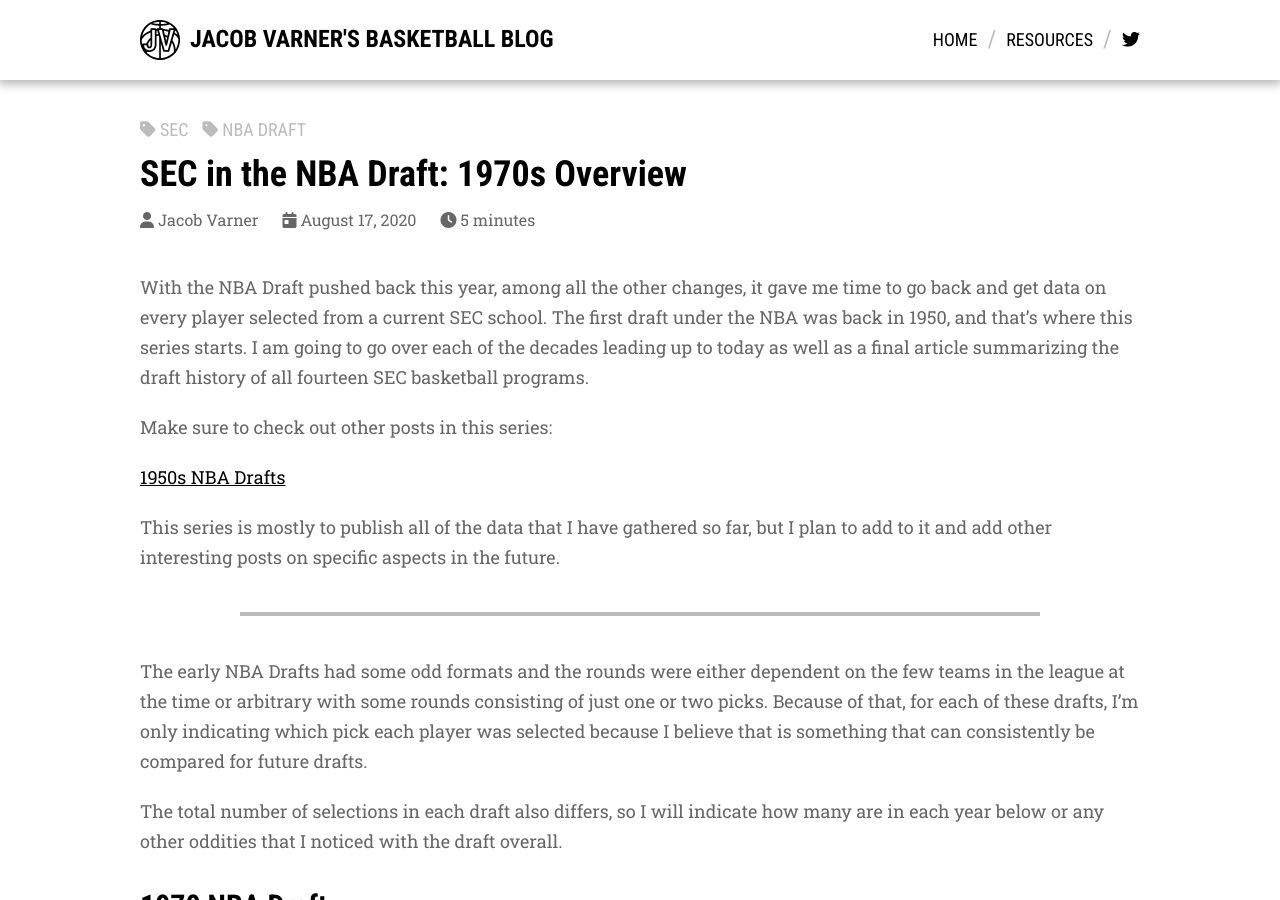
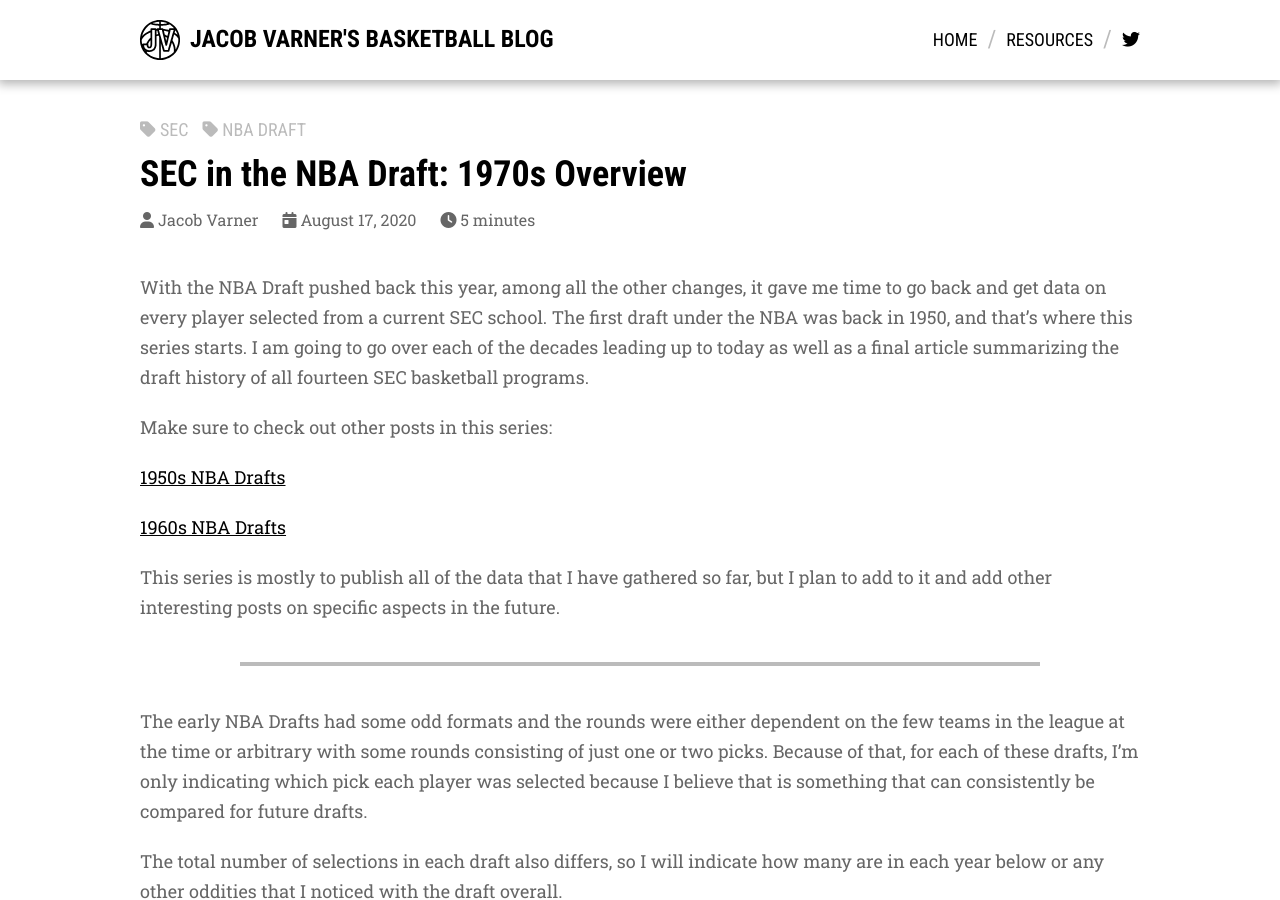
Before and after one commit to jacobvarner/hoops-jacobvarner, a Jekyll site: the page built from _posts/2020-8-17-sec-in-the-nba-draft-1970s-overview.md, in a window 1280 px wide and 900 px high. Built offline with Jekyll 4.4.1, drawn with Linux system fonts in a browser that asks for light colours; nearby versions of some CDN libraries.

Commit message:
Update 2020-8-17-sec-in-the-nba-draft-1970s-overview.md

```diff
--- a/_posts/2020-8-17-sec-in-the-nba-draft-1970s-overview.md
+++ b/_posts/2020-8-17-sec-in-the-nba-draft-1970s-overview.md
@@ -13,7 +13,7 @@
 
 [1950s NBA Drafts](% post_url 2020-8-15-sec-in-nba-draft-1950s-overview %})
 
-<!-- [1960s NBA Drafts](% post_url 2020-8-16-sec-in-nba-draft-1960s-overview %}) -->
+[1960s NBA Drafts](% post_url 2020-8-16-sec-in-nba-draft-1960s-overview %})
 
 <!-- [1980s NBA Drafts](% post_url 2020-8-18-sec-in-nba-draft-1980s-overview %}) -->
 
```
